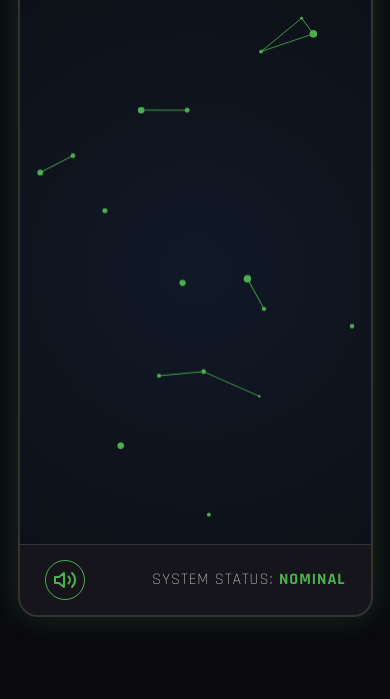
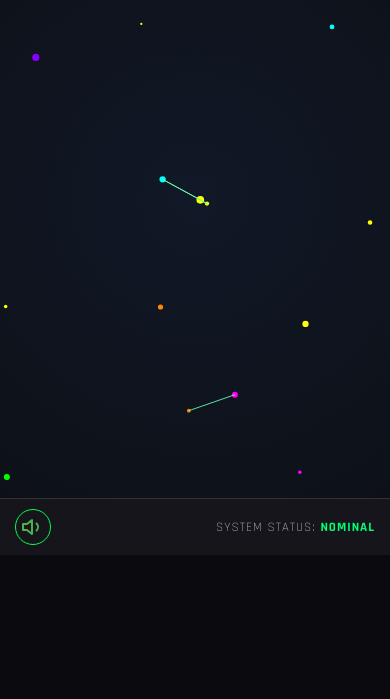
Before and after one commit to websimapi/websim-brain-unstressor-device, a plain HTML site: page index.html in a window 390 px wide. Shown: the part 145-844 px from the top of the page. Drawn offline with Linux system fonts and the light colour scheme.

Commit message:
v2: Make mobile conpatibel and more full screen and colorful

```diff
--- a/index.html
+++ b/index.html
@@ -18,10 +18,10 @@
         <canvas id="interactive-canvas"></canvas>
         <div class="device-footer">
             <button id="audio-toggle" title="Toggle Sound">
-                <svg id="volume-icon" xmlns="http://www.w3.org/2000/svg" width="24" height="24" viewBox="0 0 24 24" fill="none" stroke="currentColor" stroke-width="2" stroke-linecap="round" stroke-linejoin="round"><polygon points="11 5 6 9 2 9 2 15 6 15 11 19 11 5"></polygon><path d="M19.07 4.93a10 10 0 0 1 0 14.14M15.54 8.46a5 5 0 0 1 0 7.07"></path></svg>
+                <svg id="volume-icon" xmlns="http://www.w3.org/2000/svg" width="24" height="24" viewBox="0 0 24 24" fill="none" stroke="currentColor" stroke-width="2" stroke-linecap="round" stroke-linejoin="round"><polygon points="11 5 6 9 2 9 2 15 6 15 11 19 11 5"></polygon><path d="M15.54 8.46a5 5 0 0 1 0 7.07"></path></svg>
                 <svg id="mute-icon" xmlns="http://www.w3.org/2000/svg" width="24" height="24" viewBox="0 0 24 24" fill="none" stroke="currentColor" stroke-width="2" stroke-linecap="round" stroke-linejoin="round" style="display: none;"><polygon points="11 5 6 9 2 9 2 15 6 15 11 19 11 5"></polygon><line x1="23" y1="1" x2="1" y2="23"></line></svg>
             </button>
-            <span class="status-text">SYSTEM STATUS: <span class="status-value">NOMINAL</span></span>
+            <span class="status-text">SYSTEM STATUS: <span id="status-value" class="status-value">NOMINAL</span></span>
         </div>
     </div>
     <audio id="ambient-audio" src="ambient-sound.mp3" loop></audio>
--- a/script.js
+++ b/script.js
@@ -1,8 +1,23 @@
 document.addEventListener('DOMContentLoaded', () => {
     const canvas = document.getElementById('interactive-canvas');
     const ctx = canvas.getContext('2d');
+    const statusValue = document.getElementById('status-value');
+    const statusLight = document.querySelector('.status-light');
+    const headerTitle = document.querySelector('.device-header h1');
+
     let particlesArray = [];
     let animationFrameId;
+    let hue = 0;
+
+    const colors = [
+        '#00ffff', // Cyan
+        '#ff00ff', // Magenta
+        '#ffff00', // Yellow
+        '#00ff00', // Green
+        '#ff8800', // Orange
+        '#8800ff', // Purple
+    ];
+    let currentColorIndex = 0;
 
     const mouse = {
         x: null,
@@ -79,20 +94,25 @@ document.addEventListener('DOMContentLoaded', () => {
             let y = (Math.random() * ((innerHeight - size * 2) - (size * 2)) + size * 2);
             let directionX = (Math.random() * 0.4) - 0.2;
             let directionY = (Math.random() * 0.4) - 0.2;
-            let color = '#4CAF50';
+
+            // Assign a color from the palette
+            let color = colors[Math.floor(Math.random() * colors.length)];
+
             particlesArray.push(new Particle(x, y, directionX, directionY, size, color));
         }
     }
 
     function connect() {
         let opacityValue = 1;
+        const baseColor = `hsl(${hue}, 100%, 50%)`;
+
         for (let a = 0; a < particlesArray.length; a++) {
             for (let b = a; b < particlesArray.length; b++) {
                 let distance = ((particlesArray[a].x - particlesArray[b].x) * (particlesArray[a].x - particlesArray[b].x)) +
                                ((particlesArray[a].y - particlesArray[b].y) * (particlesArray[a].y - particlesArray[b].y));
                 if (distance < (canvas.width / 7) * (canvas.height / 7)) {
                     opacityValue = 1 - (distance / 20000);
-                    ctx.strokeStyle = `rgba(76, 175, 80, ${opacityValue})`;
+                    ctx.strokeStyle = `hsla(${hue}, 100%, 70%, ${opacityValue})`;
                     ctx.lineWidth = 1;
                     ctx.beginPath();
                     ctx.moveTo(particlesArray[a].x, particlesArray[a].y);
@@ -110,6 +130,18 @@ document.addEventListener('DOMContentLoaded', () => {
             particlesArray[i].update();
         }
         connect();
+        hue = (hue + 0.5) % 360;
+
+        // Update UI colors
+        const newColor = `hsl(${hue}, 100%, 50%)`;
+        const newShadowColor = `hsl(${hue}, 100%, 60%)`;
+        statusValue.style.color = newColor;
+        statusLight.style.backgroundColor = newColor;
+        statusLight.style.boxShadow = `0 0 10px ${newShadowColor}`;
+        headerTitle.style.color = newColor;
+        headerTitle.style.textShadow = `0 0 10px ${newShadowColor}, 0 0 20px ${newShadowColor}`;
+        document.getElementById('audio-toggle').style.borderColor = newColor;
+
         animationFrameId = requestAnimationFrame(animate);
     }
 
--- a/style.css
+++ b/style.css
@@ -12,8 +12,8 @@ body {
 }
 
 .device-container {
-    width: 90vw;
-    height: 80vh;
+    width: 95vw;
+    height: 95vh;
     max-width: 1000px;
     max-height: 700px;
     background-color: #1a1a22;
@@ -23,6 +23,7 @@ body {
     display: flex;
     flex-direction: column;
     overflow: hidden;
+    transition: all 0.3s ease-in-out;
 }
 
 .device-header, .device-footer {
@@ -33,6 +34,7 @@ body {
     align-items: center;
     flex-shrink: 0;
     user-select: none;
+    transition: padding 0.3s ease-in-out;
 }
 
 .device-header {
@@ -50,6 +52,7 @@ h1 {
     letter-spacing: 3px;
     color: #4CAF50;
     text-shadow: 0 0 10px #4CAF50, 0 0 20px #4CAF50;
+    transition: all 0.3s ease-in-out;
 }
 
 .status-light {
@@ -59,6 +62,7 @@ h1 {
     border-radius: 50%;
     box-shadow: 0 0 10px #4CAF50;
     animation: pulse 2s infinite;
+    transition: background-color 0.1s linear, box-shadow 0.1s linear;
 }
 
 @keyframes pulse {
@@ -93,6 +97,7 @@ h1 {
 .status-value {
     color: #4CAF50;
     font-weight: 700;
+    transition: color 0.1s linear;
 }
 
 #audio-toggle {
@@ -111,11 +116,43 @@ h1 {
 }
 
 #audio-toggle:hover {
-    background: #4CAF50;
+    background: var(--current-color, #4CAF50);
     color: #1a1a22;
-    box-shadow: 0 0 15px #4CAF50;
+    box-shadow: 0 0 15px var(--current-color, #4CAF50);
+}
+
+#audio-toggle:hover svg {
+    stroke: #1a1a22;
 }
 
 #audio-toggle svg {
+    stroke: var(--current-color, #4CAF50);
     transition: all 0.3s ease;
 }
+
+@media (max-width: 768px) {
+    body {
+        display: block;
+    }
+    .device-container {
+        width: 100vw;
+        height: 100vh;
+        border-radius: 0;
+        border: none;
+        box-shadow: none;
+    }
+    .device-header, .device-footer {
+        padding: 10px 15px;
+    }
+    h1 {
+        font-size: 1rem;
+        letter-spacing: 2px;
+    }
+    .status-text {
+        font-size: 0.8rem;
+    }
+    #audio-toggle {
+        width: 36px;
+        height: 36px;
+    }
+}
```
